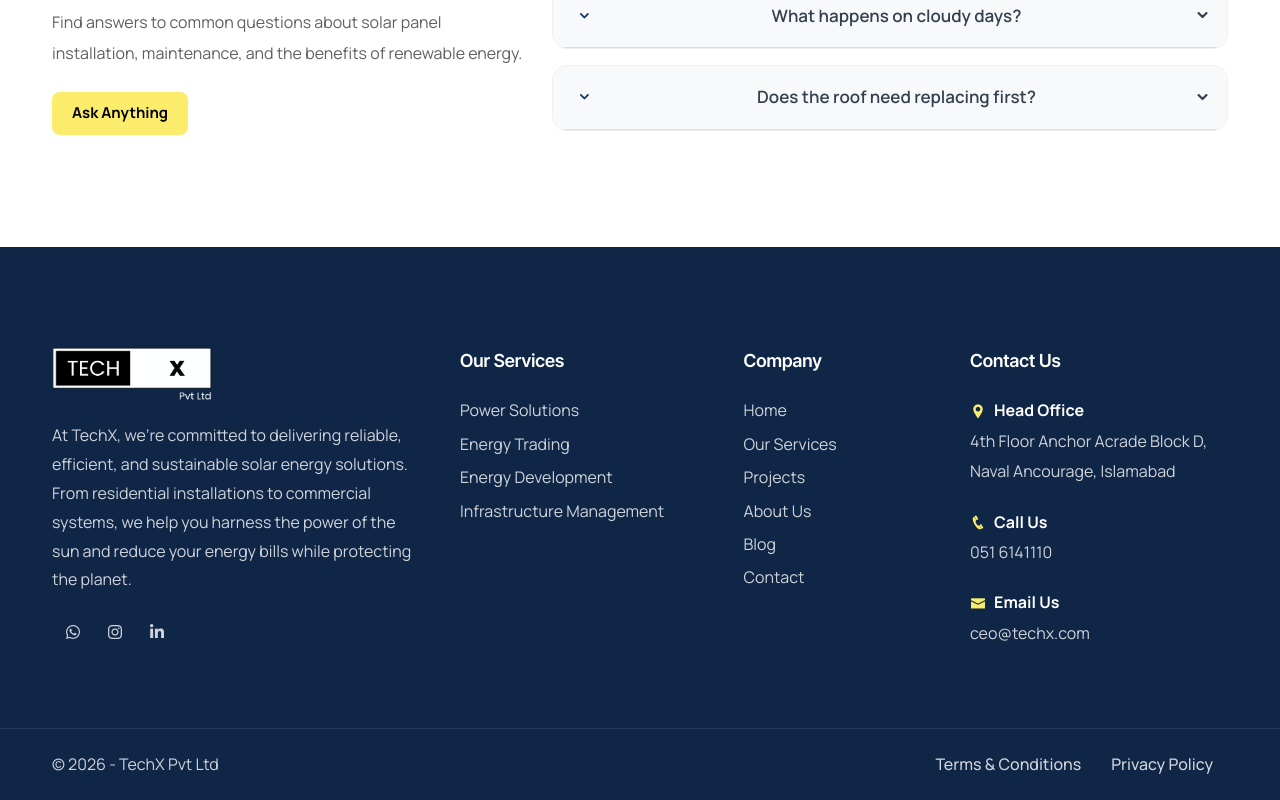
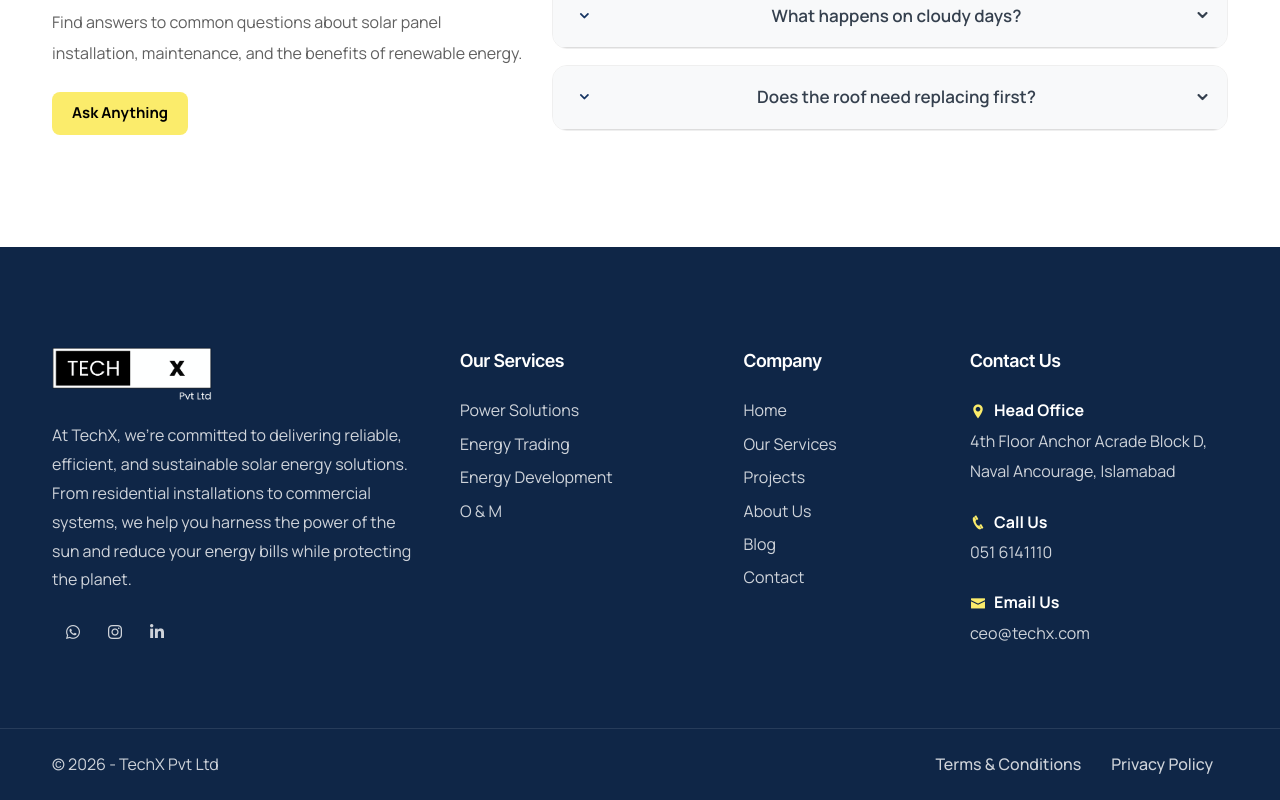
Before and after one commit to Techx425/Techx, a Next.js app: page / in a window 1280 px wide. Shown: the part 5604-6404 px from the top of the page. Built offline with nearby package versions, Linux system fonts and the light colour scheme.

Commit message:
Update Footer to show O & M service instead of Infrastructure Management

```diff
--- a/src/components/Footer.tsx
+++ b/src/components/Footer.tsx
@@ -26,7 +26,7 @@ export default function Footer() {
                                         <li><Link href="/services/power-solutions">Power Solutions</Link></li>
                                         <li><Link href="/services/energy-trading">Energy Trading</Link></li>
                                         <li><Link href="/services/energy-development">Energy Development</Link></li>
-                                        <li><Link href="/services/infrastructure">Infrastructure Management</Link></li>
+                                        <li><Link href="/services/o-and-m">O & M</Link></li>
                                     </ul>
                                 </div>
                             </div>
```
